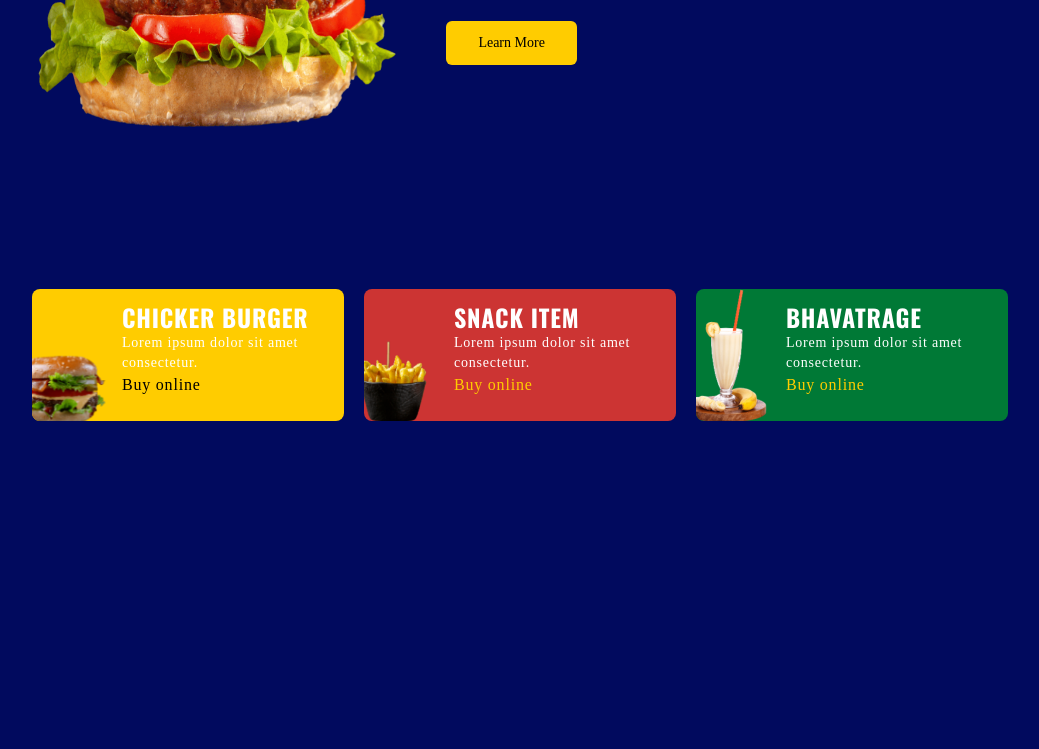
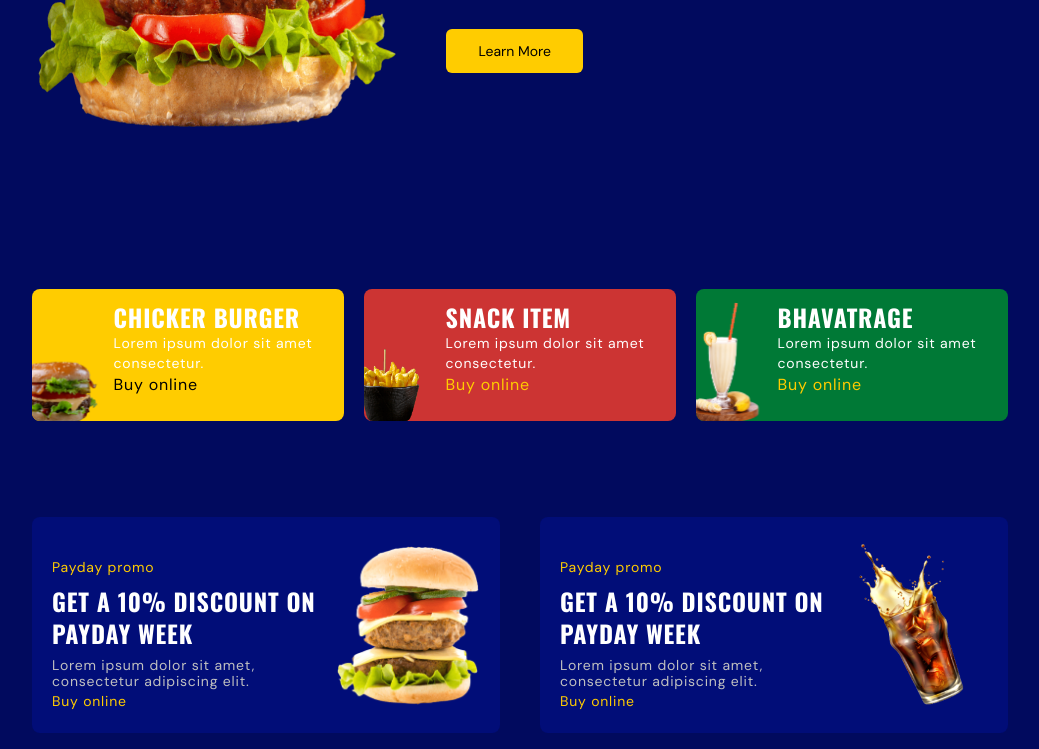
Before and after one commit to Rayvi-Ahmed/burger-bite, a website: page src/index.html in a window 1280 px wide. Shown: the part 427-1176 px from the top of the page, without its empty margins (120-1159 px from the left). Before the commit the page ends 864 px from the top, so only its background shows below. Drawn offline with nearby package versions, Linux system fonts and the light colour scheme.

Commit message:
prompo & cetegory section has been complete

```diff
--- a/src/index.html
+++ b/src/index.html
@@ -168,6 +168,47 @@
 
     <!--~~~~~~~~~~~~~~~ Promo ~~~~~~~~~~~~~~~-->
 
+    <section id="prompo">
+
+      <div class="container flex flex-col gap-5 md:gap-10 md:flex-row">
+
+        <!--Promo card 1 -->
+        <div class="flex flex-col p-5 rounded-lg bg-primaryColorLight md:flex-row md:items-center lg:flex-1 lg:flex-row-reverse">
+
+          <img class="w-36 mx-auto hover:animate-movingY" src="./img/promo-1.png" alt="Promo image">
+
+            <div class="space-y-2 pt-5">
+            <p class="text-sm text-secondaryColor">Payday promo</p>
+            <h4 class="CARD_TITLE">GET A 10% DISCOUNT ON PAYDAY WEEK</h4>
+            <p class="paragraph">Lorem ipsum dolor sit amet, consectetur adipiscing elit.</p>
+            <a class="text-sm text-secondaryColor" href="#">Buy online</a>
+
+          </div>
+        </div>
+
+        <!--Promo card 02 -->
+        <div class="flex flex-col p-5 rounded-lg bg-primaryColorLight md:flex-row md:items-center lg:flex-1 lg:flex-row-reverse">
+
+          <img class="w-36 mx-auto hover:animate-movingY" src="./img/promo-2.png" alt="Promo image">
+
+            <div class="space-y-2 pt-5">
+            <p class="text-sm text-secondaryColor">Payday promo</p>
+            <h4 class="CARD_TITLE">GET A 10% DISCOUNT ON PAYDAY WEEK</h4>
+            <p class="paragraph">Lorem ipsum dolor sit amet, consectetur adipiscing elit.</p>
+            <a class="text-sm text-secondaryColor" href="#">Buy online</a>
+
+          </div>
+        </div>
+      </div>
+
+
+    </section>
+
+
+
+
+
+
     <!--~~~~~~~~~~~~~~~ About ~~~~~~~~~~~~~~~-->
 <div>
 
--- a/src/input.css
+++ b/src/input.css
@@ -6,7 +6,7 @@
 
 @layer base{
     body{
-        @apply bg-primaryColor text-whiteColor tracking-wider font-dmsens;
+        @apply bg-primaryColor text-whiteColor tracking-wider font-dmsans;
     }
 
     section{
--- a/tailwind.config.js
+++ b/tailwind.config.js
@@ -41,7 +41,7 @@ module.exports = {
     },
     fontFamily:{
       oswald:['oswald','sens-serif'],
-      dmsens:['DM sens','sens-serif']
+      dmsans: ['DM Sans', 'sans-serif']
     }
 
 
```
Also changed, not shown: src/output.css.
